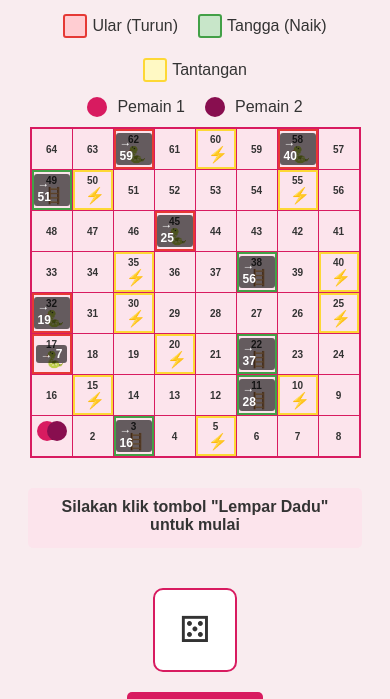
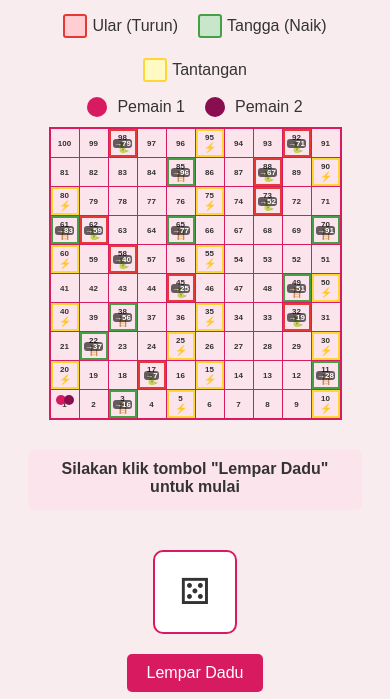
Before and after one commit to salkun/ulartangga, a plain HTML site: page index.html in a window 390 px wide. Shown: the part 144-843 px from the top of the page. Drawn offline with Linux system fonts and the light colour scheme.

Commit message:
Update index.html

```diff
--- a/index.html
+++ b/index.html
@@ -31,18 +31,25 @@
 
         .game-board {
             display: grid;
-            grid-template-columns: repeat(8, 70px);
-            grid-template-rows: repeat(8, 70px);
+            grid-template-columns: repeat(10, 60px);
+            grid-template-rows: repeat(10, 60px);
             gap: 1px;
             border: 2px solid #d81b60;
             background-color: #d81b60;
             margin-bottom: 20px;
         }
 
-        @media (max-width: 600px) {
+        @media (max-width: 700px) {
             .game-board {
-                grid-template-columns: repeat(8, 40px);
-                grid-template-rows: repeat(8, 40px);
+                grid-template-columns: repeat(10, 35px);
+                grid-template-rows: repeat(10, 35px);
+            }
+        }
+
+        @media (max-width: 450px) {
+            .game-board {
+                grid-template-columns: repeat(10, 28px);
+                grid-template-rows: repeat(10, 28px);
             }
         }
 
@@ -54,14 +61,21 @@
             background-color: white;
             font-weight: bold;
             position: relative;
-            font-size: 14px;
+            font-size: 12px;
             padding: 2px;
         }
 
-        @media (max-width: 600px) {
+        @media (max-width: 700px) {
             .cell {
                 font-size: 10px;
                 padding: 1px;
+            }
+        }
+
+        @media (max-width: 450px) {
+            .cell {
+                font-size: 8px;
+                padding: 0px;
             }
         }
 
@@ -85,11 +99,25 @@
         }
 
         .player {
-            width: 20px;
-            height: 20px;
+            width: 15px;
+            height: 15px;
             border-radius: 50%;
             position: absolute;
             z-index: 10;
+        }
+
+        @media (max-width: 700px) {
+            .player {
+                width: 12px;
+                height: 12px;
+            }
+        }
+
+        @media (max-width: 450px) {
+            .player {
+                width: 10px;
+                height: 10px;
+            }
         }
 
         .player-1 {
@@ -230,9 +258,16 @@
         }
 
         .icon {
-            font-size: 16px;
-            margin-left: 5px;
+            font-size: 14px;
+            margin-left: 2px;
             display: block;
+        }
+
+        @media (max-width: 450px) {
+            .icon {
+                font-size: 10px;
+                margin-left: 1px;
+            }
         }
 
         .snake-icon {
@@ -249,12 +284,19 @@
 
         .snake-arrow, .ladder-arrow {
             position: absolute;
-            font-size: 12px;
+            font-size: 10px;
             color: white;
             background-color: rgba(0,0,0,0.6);
-            padding: 2px 4px;
+            padding: 1px 2px;
             border-radius: 3px;
             z-index: 5;
+        }
+
+        @media (max-width: 450px) {
+            .snake-arrow, .ladder-arrow {
+                font-size: 8px;
+                padding: 0px 1px;
+            }
         }
     </style>
 </head>
@@ -313,7 +355,7 @@
             <li>Jika mendarat di kotak kuning dengan simbol ⚡, dapatkan tantangan romantis.</li>
             <li>Ular (merah dengan simbol 🐍) akan membuat Anda turun ke kotak yang ditunjukkan.</li>
             <li>Tangga (hijau dengan simbol 🪜) akan membuat Anda naik ke kotak yang ditunjukkan.</li>
-            <li>Pemain pertama yang mencapai kotak 64 adalah pemenangnya.</li>
+            <li>Pemain pertama yang mencapai kotak 100 adalah pemenangnya.</li>
             <li>Nikmati waktu bersama pasangan Anda!</li>
         </ol>
     </div>
@@ -333,6 +375,7 @@
             let gameOver = false;
             let positions = { 1: 1, 2: 1 };
             let currentChallenge = "";
+            let challengeIndex = 0; // Track which challenge comes next in sequence
 
             // Definisi ular (dari -> ke)
             const snakes = {
@@ -340,7 +383,11 @@
                 32: 19,
                 45: 25,
                 58: 40,
-                62: 59
+                62: 59,
+                73: 52,
+                88: 67,
+                92: 71,
+                98: 79
             };
 
             // Definisi tangga (dari -> ke)
@@ -349,7 +396,11 @@
                 11: 28,
                 22: 37,
                 38: 56,
-                49: 51
+                49: 51,
+                61: 83,
+                65: 77,
+                70: 91,
+                85: 96
             };
 
             // Tantangan romantis untuk pasangan
@@ -358,6 +409,7 @@
                 "30 detik jilat telinga pasangan anda & ucapkan kata romantis.",
                 "buka semua pakaian luar.",
                 "10 detik hot kiss.",
+                "buka semua pakaian dalam",
                 "1 Menit Oral Mr.p suami.",
                 "1 menit mainkan lidah di ms.v istri.",
                 "1 menit saling mainkan tangan di area vital.",
@@ -387,36 +439,36 @@
             ];
 
             // Kotak tantangan
-            const challengeSquares = [5, 10, 15, 20, 25, 30, 35, 40, 45, 50, 55, 60];
+            const challengeSquares = [5, 10, 15, 20, 25, 30, 35, 40, 45, 50, 55, 60, 65, 70, 75, 80, 85, 90, 95];
 
-            // Membuat papan permainan 8x8
+            // Membuat papan permainan 10x10
             function createBoard() {
                 board.innerHTML = '';
                 const numbers = [];
 
                 // Membuat urutan angka dalam zigzag
-                for (let row = 7; row >= 0; row--) {
+                for (let row = 9; row >= 0; row--) {
                     if (row % 2 === 0) {
                         // Baris genap dari kiri ke kanan
-                        for (let col = 0; col < 8; col++) {
-                            numbers.push(row * 8 + col + 1);
+                        for (let col = 0; col < 10; col++) {
+                            numbers.push(row * 10 + col + 1);
                         }
                     } else {
                         // Baris ganjil dari kanan ke kiri
-                        for (let col = 7; col >= 0; col--) {
-                            numbers.push(row * 8 + col + 1);
+                        for (let col = 9; col >= 0; col--) {
+                            numbers.push(row * 10 + col + 1);
                         }
                     }
                 }
 
-                // Membuat 64 kotak
-                for (let i = 0; i < 64; i++) {
+                // Membuat 100 kotak
+                for (let i = 0; i < 100; i++) {
                     const cell = document.createElement('div');
                     cell.className = 'cell';
                     const num = numbers[i];
 
                     // Menambahkan kelas alternatif untuk pola papan
-                    if ((Math.floor((i % 16) / 8) + Math.floor(i / 8)) % 2 === 0) {
+                    if ((Math.floor((i % 20) / 10) + Math.floor(i / 10)) % 2 === 0) {
                         cell.classList.add('alternate');
                     }
 
@@ -439,7 +491,7 @@
                         // Tambahkan tanda panah
                         const arrowSpan = document.createElement('span');
                         arrowSpan.className = 'snake-arrow';
-                        arrowSpan.textContent = `→ ${snakes[num]}`;
+                        arrowSpan.textContent = `→${snakes[num]}`;
                         cell.appendChild(arrowSpan);
 
                     } else if (ladders[num]) {
@@ -455,7 +507,7 @@
                         // Tambahkan tanda panah
                         const arrowSpan = document.createElement('span');
                         arrowSpan.className = 'ladder-arrow';
-                        arrowSpan.textContent = `→ ${ladders[num]}`;
+                        arrowSpan.textContent = `→${ladders[num]}`;
                         cell.appendChild(arrowSpan);
 
                     } else if (challengeSquares.includes(num)) {
@@ -486,7 +538,7 @@
 
                 // Tambahkan pemain ke kotak sesuai posisi
                 for (let player = 1; player <= 2; player++) {
-                    if (positions[player] <= 64) {
+                    if (positions[player] <= 100) {
                         const playerCell = document.getElementById(`cell-${positions[player]}`);
                         if (playerCell) {
                             const playerMarker = document.createElement('div');
@@ -533,8 +585,8 @@
                 // Memperbarui pesan
                 message.textContent = `Pemain ${currentPlayer} mendapat ${steps}, bergerak dari ${positions[currentPlayer]} ke ${newPosition}`;
 
-                // Pemain tidak bisa lebih dari 64
-                if (newPosition > 64) {
+                // Pemain tidak bisa lebih dari 100
+                if (newPosition > 100) {
                     message.textContent += ` - Terlalu jauh, tetap di ${positions[currentPlayer]}`;
                     switchPlayer();
                     return;
@@ -558,7 +610,13 @@
                     // Periksa tantangan
                     else if (challengeSquares.includes(newPosition)) {
                         message.textContent = `Pemain ${currentPlayer} mendarat di kotak tantangan! Klik tombol "Lihat Tantangan"`;
-                        currentChallenge = challenges[Math.floor(Math.random() * challenges.length)];
+
+                        // Get challenge in sequence instead of randomly
+                        currentChallenge = challenges[challengeIndex];
+
+                        // Increment the challenge index for next time
+                        challengeIndex = (challengeIndex + 1) % challenges.length;
+
                         challengeBtn.style.display = 'block';
                         rollBtn.disabled = true;
                     }
@@ -566,7 +624,7 @@
                     updatePlayerPositions();
 
                     // Periksa kemenangan
-                    if (positions[currentPlayer] === 64) {
+                    if (positions[currentPlayer] === 100) {
                         message.textContent = `Selamat! Pemain ${currentPlayer} menang!`;
                         gameOver = true;
                         rollBtn.disabled = true;
@@ -605,6 +663,7 @@
                 currentPlayer = 1;
                 gameOver = false;
                 positions = { 1: 1, 2: 1 };
+                challengeIndex = 0; // Reset challenge index when starting a new game
                 message.textContent = 'Permainan baru dimulai! Giliran Pemain 1';
                 rollBtn.disabled = false;
                 challengeBtn.style.display = 'none';
```
